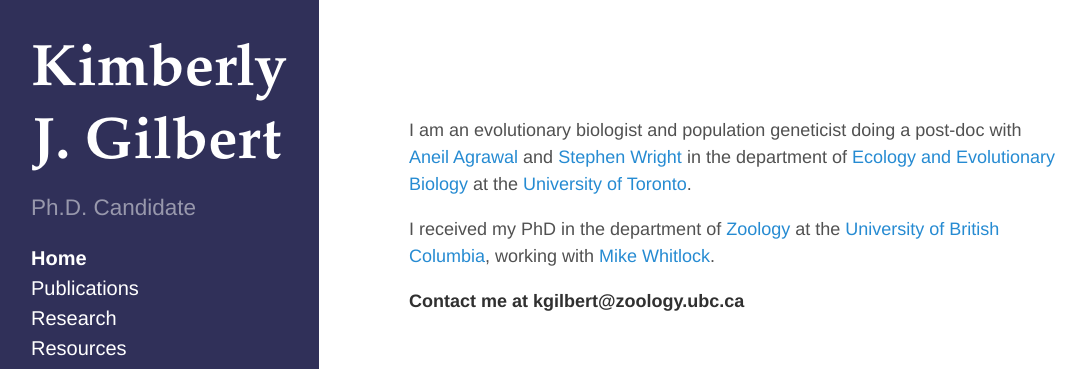
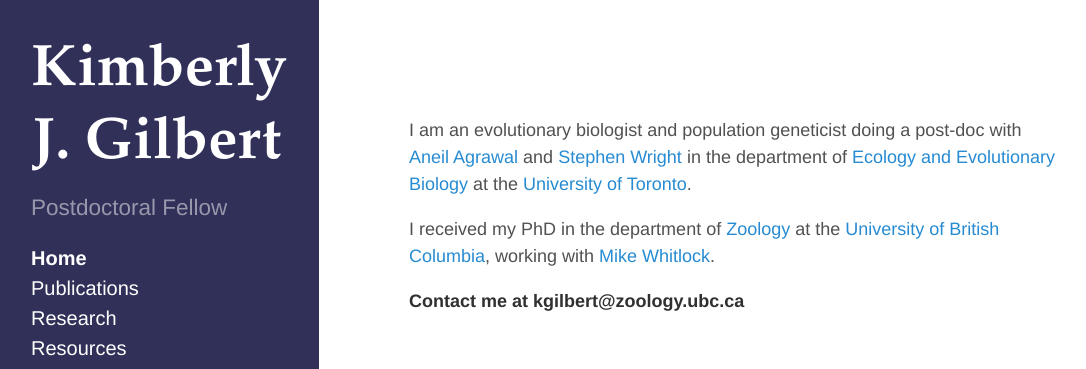
Before and after one commit to kjgilbert/kjgilbert.github.io, a Jekyll site: the page built from index.md, in a window 1280 px wide. Shown: the top 369 px of the page, without its empty margins (5-1091 px from the left). Built offline with Jekyll 4.4.1, drawn with Linux system fonts in a browser that asks for light colours; Markdown is read by kramdown in place of the engine named in the settings.

Commit message:
hey, I'm a doctor now

```diff
--- a/_config.yml
+++ b/_config.yml
@@ -7,8 +7,8 @@ permalink:        pretty
 
 # Setup
 title:            Kimberly J. Gilbert
-tagline:          'PhD Candidate'
-description:      'Ph.D. Candidate'
+tagline:          'Postdoctoral Fellow'
+description:      'Postdoctoral Fellow'
 url:              http://kjgilbert/github.io
 
 author:
```
